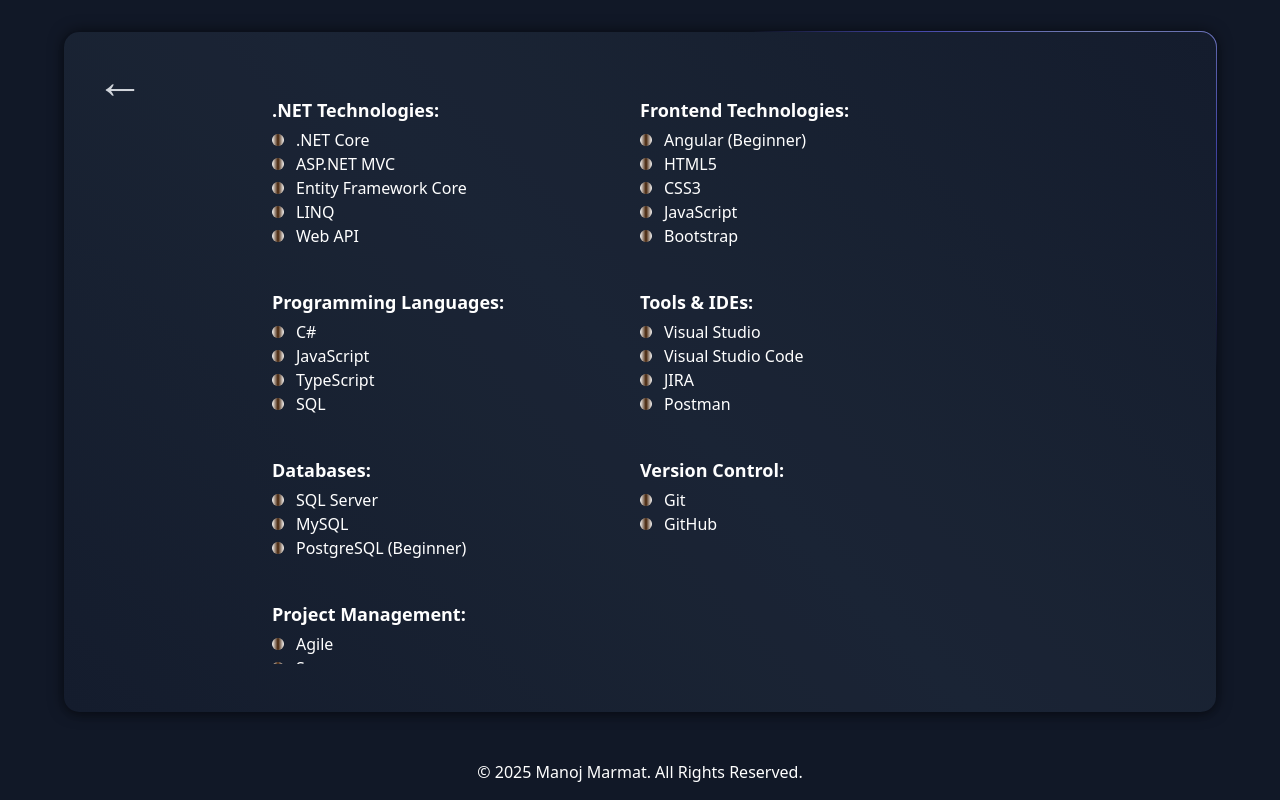
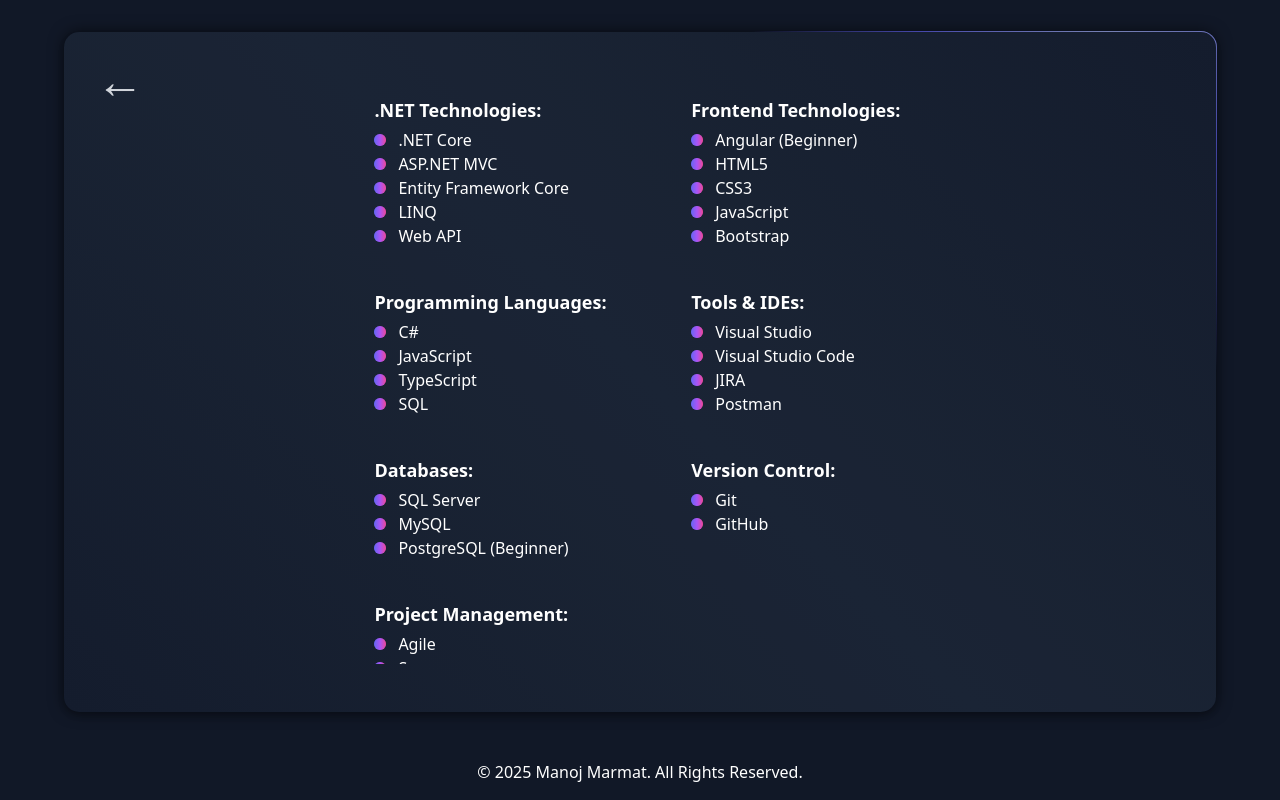
Before and after one commit to Manoj0Marmat/leo-portfolio, an Angular app: page /skills in a window 1280 px wide. Built offline with nearby package versions, Linux system fonts and the light colour scheme.

Commit message:
refactor(skills): update ui of skills section fixed centralization for the section

```diff
--- a/src/app/components/skills/skills.component.html
+++ b/src/app/components/skills/skills.component.html
@@ -15,21 +15,21 @@
     class="flex flex-col flex-grow items-center justify-start overflow-y-auto p-8"
   >
     <main class="max-w-3xl w-full mx-auto px-4">
-      <div class="flex flex-wrap justify-evenly">
+      <div class="flex flex-wrap justify-evenly md:ml-[8vw] lg:ml-[8vw]">
         <!-- Section 1 -->
         <div
           class="flex-1 min-w-[100%] sm:min-w-[40%] pb-10"
           *ngFor="let category of skillCategories"
         >
           <h2 class="text-lg font-bold mb-1">{{ category.title }}:</h2>
-          <ul *ngFor="let skill of category.skills">
-            <li class="flex items-center">
+          <ul>
+            <li class="flex items-center" *ngFor="let skill of category.skills">
               <span class="relative flex h-3 w-3">
                 <span
-                  class="animate-ping absolute inline-flex h-full w-full rounded-full bg-gradient-to-r from-black via-white to-black opacity-50"
+                  class="animate-ping absolute inline-flex h-full w-full rounded-full bg-gradient-to-r from-indigo-500 via-purple-500 to-pink-500 opacity-50"
                 ></span>
                 <span
-                  class="relative inline-flex rounded-full h-3 w-3 bg-gradient-to-r from-white via-yellow-950 to-white"
+                  class="relative inline-flex rounded-full h-3 w-3 bg-gradient-to-r from-indigo-500 via-purple-500 to-pink-500"
                 ></span>
               </span>
               <span class="ml-3">{{ skill }}</span>
```
